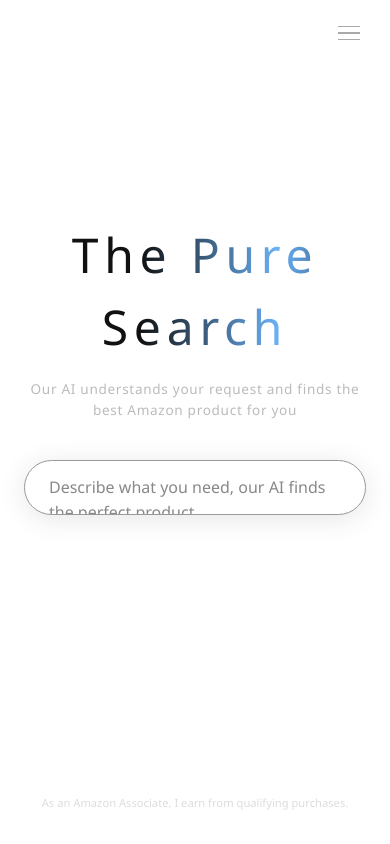
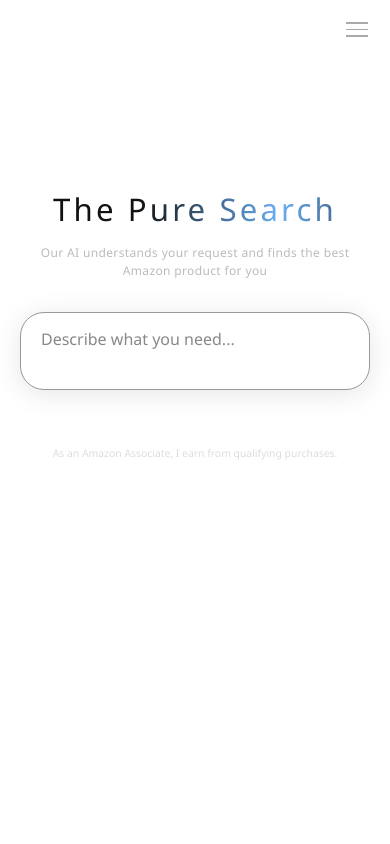
Before and after one commit to ThePureSearch/thepuresearch, a Next.js app: page / in a window 390 px wide. Built offline with nearby package versions, Linux system fonts and the light colour scheme.

Commit message:
mobile fix

```diff
--- a/app/page.jsx
+++ b/app/page.jsx
@@ -2,17 +2,17 @@
 import { useState, useEffect, useRef } from "react";
 
 const T = {
-  fr: { ph: "Décrivez votre besoin, notre IA trouve le produit idéal...", sub: "Notre IA analyse votre demande et trouve le meilleur produit Amazon", legal: "En tant que Partenaire Amazon, je réalise un bénéfice sur les achats remplissant les conditions requises." },
-  en: { ph: "Describe what you need, our AI finds the perfect product...", sub: "Our AI understands your request and finds the best Amazon product for you", legal: "As an Amazon Associate, I earn from qualifying purchases." },
-  de: { ph: "Beschreiben Sie Ihren Bedarf, unsere KI findet das ideale Produkt...", sub: "Unsere KI versteht Ihre Anfrage und findet das beste Amazon-Produkt", legal: "Als Amazon-Partner verdiene ich an qualifizierten Käufen." },
-  es: { ph: "Describe lo que necesitas, nuestra IA encuentra el producto ideal...", sub: "Nuestra IA analiza tu solicitud y encuentra el mejor producto en Amazon", legal: "Como Asociado de Amazon, obtengo ingresos por las compras que cumplen los requisitos." },
-  it: { ph: "Descrivi cosa ti serve, la nostra IA trova il prodotto ideale...", sub: "La nostra IA analizza la tua richiesta e trova il miglior prodotto su Amazon", legal: "In qualità di Affiliato Amazon, ricevo un guadagno dagli acquisti idonei." },
-  pt: { ph: "Descreva o que precisa, a nossa IA encontra o produto ideal...", sub: "A nossa IA analisa o seu pedido e encontra o melhor produto na Amazon", legal: "Como Associado Amazon, ganho com compras qualificadas." },
-  ja: { ph: "必要なものを説明してください。AIが最適な商品を見つけます...", sub: "AIがあなたのリクエストを分析し、最適なAmazon商品を見つけます", legal: "Amazonアソシエイトとして、適格販売から収入を得ています。" },
-  nl: { ph: "Beschrijf wat u nodig heeft, onze AI vindt het ideale product...", sub: "Onze AI analyseert uw verzoek en vindt het beste Amazon-product", legal: "Als Amazon Associate verdien ik aan in aanmerking komende aankopen." },
-  pl: { ph: "Opisz czego potrzebujesz, nasza AI znajdzie idealny produkt...", sub: "Nasza AI analizuje Twoje zapytanie i znajduje najlepszy produkt na Amazon", legal: "Jako Associate Amazon zarabiam na kwalifikujących się zakupach." },
-  sv: { ph: "Beskriv vad du behöver, vår AI hittar den perfekta produkten...", sub: "Vår AI analyserar din förfrågan och hittar den bästa Amazon-produkten", legal: "Som Amazon Associate tjänar jag på kvalificerade köp." },
-  tr: { ph: "İhtiyacınızı açıklayın, yapay zekamız ideal ürünü bulsun...", sub: "Yapay zekamız talebinizi analiz eder ve en iyi Amazon ürününü bulur", legal: "Amazon İş Ortağı olarak uygun alımlardan kazanç sağlıyorum." },
+  fr: { ph: "Décrivez votre besoin...", sub: "Notre IA analyse votre demande et trouve le meilleur produit Amazon", legal: "En tant que Partenaire Amazon, je réalise un bénéfice sur les achats remplissant les conditions requises." },
+  en: { ph: "Describe what you need...", sub: "Our AI understands your request and finds the best Amazon product for you", legal: "As an Amazon Associate, I earn from qualifying purchases." },
+  de: { ph: "Beschreiben Sie Ihren Bedarf...", sub: "Unsere KI versteht Ihre Anfrage und findet das beste Amazon-Produkt", legal: "Als Amazon-Partner verdiene ich an qualifizierten Käufen." },
+  es: { ph: "Describe lo que necesitas...", sub: "Nuestra IA analiza tu solicitud y encuentra el mejor producto en Amazon", legal: "Como Asociado de Amazon, obtengo ingresos por las compras que cumplen los requisitos." },
+  it: { ph: "Descrivi cosa ti serve...", sub: "La nostra IA analizza la tua richiesta e trova il miglior prodotto su Amazon", legal: "In qualità di Affiliato Amazon, ricevo un guadagno dagli acquisti idonei." },
+  pt: { ph: "Descreva o que precisa...", sub: "A nossa IA analisa o seu pedido e encontra o melhor produto na Amazon", legal: "Como Associado Amazon, ganho com compras qualificadas." },
+  ja: { ph: "必要なものを説明してください...", sub: "AIがあなたのリクエストを分析し、最適なAmazon商品を見つけます", legal: "Amazonアソシエイトとして、適格販売から収入を得ています。" },
+  nl: { ph: "Beschrijf wat u nodig heeft...", sub: "Onze AI analyseert uw verzoek en vindt het beste Amazon-product", legal: "Als Amazon Associate verdien ik aan in aanmerking komende aankopen." },
+  pl: { ph: "Opisz czego potrzebujesz...", sub: "Nasza AI analizuje Twoje zapytanie i znajduje najlepszy produkt na Amazon", legal: "Jako Associate Amazon zarabiam na kwalifikujących się zakupach." },
+  sv: { ph: "Beskriv vad du behöver...", sub: "Vår AI analyserar din förfrågan och hittar den bästa Amazon-produkten", legal: "Som Amazon Associate tjänar jag på kvalificerade köp." },
+  tr: { ph: "İhtiyacınızı açıklayın...", sub: "Yapay zekamız talebinizi analiz eder ve en iyi Amazon ürününü bulur", legal: "Amazon İş Ortağı olarak uygun alımlardan kazanç sağlıyorum." },
 };
 
 const MENU = [
@@ -57,10 +57,10 @@ export default function Home() {
   }
 
   return (
-    <main style={{ minHeight: "100vh", background: "#fff", display: "flex", flexDirection: "column", alignItems: "center", fontFamily: "'Segoe UI Light', 'Segoe UI', Arial, sans-serif" }}>
+    <main style={{ minHeight: "100dvh", background: "#fff", display: "flex", flexDirection: "column", alignItems: "center", fontFamily: "'Segoe UI Light', 'Segoe UI', Arial, sans-serif" }}>
 
-      {/* MENU 3 BARRES */}
-      <div style={{ position: "fixed", top: "1.2rem", right: "1.5rem", zIndex: 100 }}>
+      {/* MENU */}
+      <div style={{ position: "fixed", top: "1rem", right: "1rem", zIndex: 100 }}>
         <button
           aria-label="Menu"
           onClick={function() { setMenuOpen(!menuOpen); }}
@@ -76,8 +76,6 @@ export default function Home() {
               return (
                 <a key={item.href} href={item.href}
                   style={{ display: "block", padding: "0.65rem 1.25rem", color: "#444", textDecoration: "none", fontSize: "0.9rem", fontWeight: "300" }}
-                  onMouseEnter={function(e) { e.currentTarget.style.color = "#111"; }}
-                  onMouseLeave={function(e) { e.currentTarget.style.color = "#444"; }}
                 >
                   {item.label}
                 </a>
@@ -87,14 +85,25 @@ export default function Home() {
         )}
       </div>
 
-      <div style={{ display: "flex", flexDirection: "column", alignItems: "center", width: "100%", maxWidth: "680px", padding: "0 1.5rem", paddingTop: searched ? "2.5rem" : "26vh" }}>
+      {/* CONTENU PRINCIPAL */}
+      <div style={{
+        display: "flex",
+        flexDirection: "column",
+        alignItems: "center",
+        width: "100%",
+        maxWidth: "680px",
+        padding: "0 1.25rem",
+        paddingTop: searched ? "2rem" : "22vh",
+        paddingBottom: "2rem",
+        boxSizing: "border-box",
+      }}>
 
         {/* TITRE */}
-        <div style={{ textAlign: "center", marginBottom: "2.5rem" }}>
+        <div style={{ textAlign: "center", marginBottom: "2rem" }}>
           <h1 style={{
-            fontSize: searched ? "1.8rem" : "3rem",
+            fontSize: searched ? "1.6rem" : "clamp(1.8rem, 8vw, 3rem)",
             fontWeight: "200",
-            letterSpacing: "0.12em",
+            letterSpacing: "0.1em",
             margin: 0,
             fontFamily: "'Segoe UI Light', 'Segoe UI', Arial, sans-serif",
             transition: "font-size 0.4s ease",
@@ -108,7 +117,14 @@ export default function Home() {
             The Pure Search
           </h1>
           {!searched && (
-            <p style={{ marginTop: "1rem", color: "#bbb", fontSize: "0.85rem", fontWeight: "300", letterSpacing: "0.05em" }}>
+            <p style={{
+              marginTop: "0.75rem",
+              color: "#bbb",
+              fontSize: "clamp(0.75rem, 3vw, 0.9rem)",
+              fontWeight: "300",
+              letterSpacing: "0.03em",
+              padding: "0 0.5rem",
+            }}>
               {t.sub}
             </p>
           )}
@@ -119,12 +135,12 @@ export default function Home() {
           <textarea
             ref={textareaRef}
             autoFocus
-            rows={1}
+            rows={2}
             style={{
               width: "100%",
               border: "1px solid #ccc",
-              borderRadius: "2rem",
-              padding: "0.85rem 1.5rem",
+              borderRadius: "1.5rem",
+              padding: "0.85rem 1.25rem",
               fontSize: "1rem",
               outline: "none",
               background: "#fff",
@@ -134,7 +150,7 @@ export default function Home() {
               fontFamily: "'Segoe UI Light', 'Segoe UI', Arial, sans-serif",
               resize: "none",
               overflow: "hidden",
-              lineHeight: "1.6",
+              lineHeight: "1.5",
               display: "block",
               transition: "border-color 0.2s ease, box-shadow 0.2s ease",
             }}
@@ -157,7 +173,7 @@ export default function Home() {
 
         {/* LOADING */}
         {loading && (
-          <div style={{ marginTop: "3rem", display: "flex", gap: "0.5rem" }}>
+          <div style={{ marginTop: "2rem", display: "flex", gap: "0.5rem" }}>
             {[0,1,2].map(function(i) {
               return <div key={i} style={{ width: "7px", height: "7px", borderRadius: "50%", background: "#ccc", animation: "pulse 1.2s ease-in-out " + (i * 0.2) + "s infinite" }} />;
             })}
@@ -166,18 +182,18 @@ export default function Home() {
 
         {/* RESULTATS */}
         {!loading && results.length > 0 && (
-          <div style={{ width: "100%", marginTop: "2rem", display: "flex", flexDirection: "column", gap: "0.75rem" }}>
+          <div style={{ width: "100%", marginTop: "1.5rem", display: "flex", flexDirection: "column", gap: "0.75rem" }}>
             {results.map(function (item, i) {
               return (
                 <a key={i} href={item.url} target="_blank" rel="noopener noreferrer"
-                  style={{ display: "flex", gap: "1rem", padding: "1rem 1.25rem", borderRadius: "1.25rem", border: "1px solid #eee", background: "white", textDecoration: "none", boxShadow: "0 1px 4px rgba(0,0,0,0.04)", transition: "all 0.2s ease" }}
+                  style={{ display: "flex", gap: "0.75rem", padding: "0.875rem 1rem", borderRadius: "1.25rem", border: "1px solid #eee", background: "white", textDecoration: "none", boxShadow: "0 1px 4px rgba(0,0,0,0.04)", transition: "all 0.2s ease" }}
                   onMouseEnter={function(e) { e.currentTarget.style.boxShadow = "0 6px 24px rgba(0,0,0,0.09)"; e.currentTarget.style.borderColor = "#ddd"; }}
                   onMouseLeave={function(e) { e.currentTarget.style.boxShadow = "0 1px 4px rgba(0,0,0,0.04)"; e.currentTarget.style.borderColor = "#eee"; }}
                 >
-                  <img src={item.image} alt={item.title} style={{ width: "72px", height: "72px", objectFit: "contain", borderRadius: "0.75rem", flexShrink: 0, background: "#f9f9f9" }} />
-                  <div style={{ display: "flex", flexDirection: "column", justifyContent: "center", gap: "0.3rem" }}>
-                    <p style={{ color: "#111", fontSize: "0.875rem", fontWeight: "400", margin: 0, lineHeight: "1.4" }}>{item.title}</p>
-                    <p style={{ color: "#111", fontWeight: "600", fontSize: "1rem", margin: 0 }}>{item.price}</p>
+                  <img src={item.image} alt={item.title} style={{ width: "64px", height: "64px", objectFit: "contain", borderRadius: "0.75rem", flexShrink: 0, background: "#f9f9f9" }} />
+                  <div style={{ display: "flex", flexDirection: "column", justifyContent: "center", gap: "0.25rem" }}>
+                    <p style={{ color: "#111", fontSize: "0.85rem", fontWeight: "400", margin: 0, lineHeight: "1.4" }}>{item.title}</p>
+                    <p style={{ color: "#111", fontWeight: "600", fontSize: "0.95rem", margin: 0 }}>{item.price}</p>
                     <p style={{ color: "#f5a623", fontSize: "0.75rem", margin: 0 }}>{item.rating}</p>
                   </div>
                 </a>
@@ -187,11 +203,11 @@ export default function Home() {
         )}
 
         {!loading && searched && results.length === 0 && (
-          <p style={{ marginTop: "3rem", color: "#bbb", fontSize: "0.875rem" }}>Aucun résultat. Essayez autre chose.</p>
+          <p style={{ marginTop: "2rem", color: "#bbb", fontSize: "0.875rem" }}>Aucun résultat. Essayez autre chose.</p>
         )}
       </div>
 
-      <footer style={{ marginTop: "auto", padding: "2rem 0", textAlign: "center", fontSize: "0.7rem", color: "#ddd" }}>
+      <footer style={{ padding: "1.5rem", textAlign: "center", fontSize: "0.65rem", color: "#ddd", maxWidth: "680px" }}>
         {t.legal}
       </footer>
 
@@ -204,6 +220,7 @@ export default function Home() {
           0%, 100% { opacity: 0.3; transform: scale(0.8); }
           50% { opacity: 1; transform: scale(1.2); }
         }
+        * { -webkit-tap-highlight-color: transparent; }
       `}</style>
     </main>
   );
```
